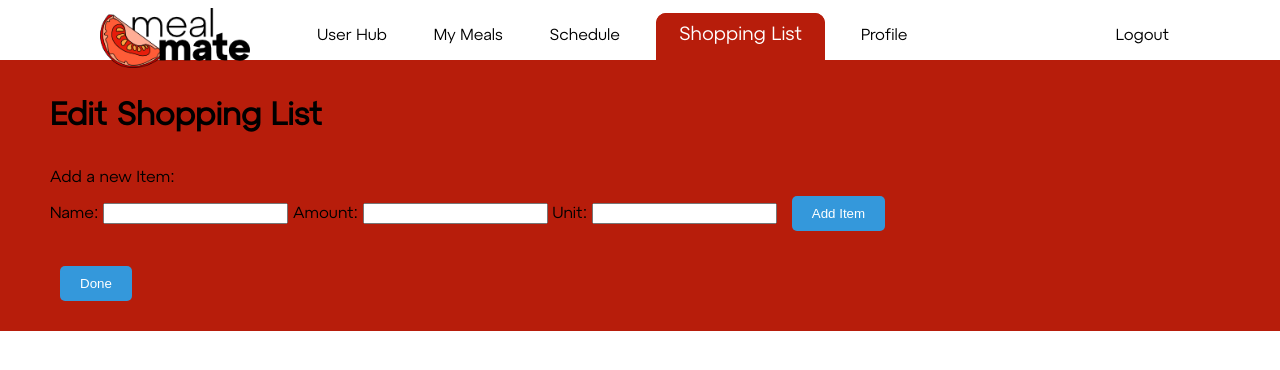
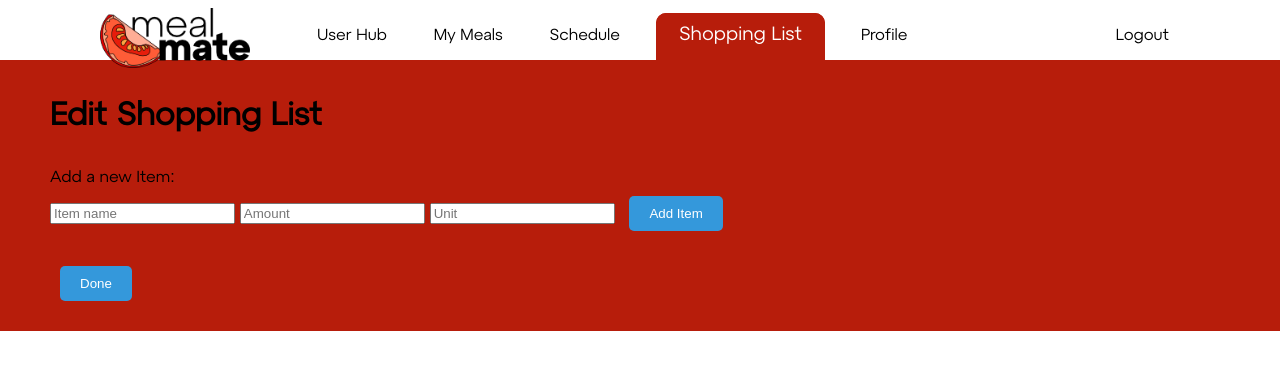
Before and after one commit to annalina0810/MyMealMate, a Django app: page /MyMealMate/shopping_list/edit_shopping_list/ in a window 1280 px wide. Shown: the top 370 px of the page. Run offline with Django 3.2, Linux system fonts and the light colour scheme; the visitor is signed in with stand-in values (Sample User, id 1); data comes from the database, SQL or seed files in the repository; data that the repository does not hold is empty.

Commit message:
changed edit shopping list to match the wireframes

```diff
--- a/MyMealMate/urls.py
+++ b/MyMealMate/urls.py
@@ -24,6 +24,9 @@ urlpatterns = [
     path('shopping_list/clear_completed/', views.clear_completed, name='clear_completed'),
     path('shopping_list/clicked/<int:item_id>/', views.clicked_item, name='clicked'),
     path('shopping_list/edit_shopping_list/', views.edit_shopping_list, name='edit_shopping_list'),
+    path('shopping_list/edit_shopping_list/add_item', views.add_shopping_list_item, name='add_item'),
+    path('shopping_list/edit_shopping_list/edit_item', views.edit_shopping_list_item, name='edit_item'),
+    path('shopping_list/edit_shopping_list/delete_item', views.delete_shopping_list_item, name='delete_item'),
     path('logout/', views.user_logout, name='logout'),
     path('delete_account/', views.delete_account, name="delete_account"),
 ]
--- a/MyMealMate/views.py
+++ b/MyMealMate/views.py
@@ -333,7 +333,6 @@ def clear_completed(request):
 
 @login_required
 def edit_shopping_list(request):
-    # ToDo: don't allow unit without amount
     shopping_list = ShoppingList.objects.get_or_create(user=request.user)[0]
     items = ShoppingListItem.objects.filter(shoppingList=shopping_list).order_by("checked")
     form = ShoppingListForm()
@@ -341,8 +340,14 @@ def edit_shopping_list(request):
     if request.method == 'POST':
         form = ShoppingListForm(request.POST)
         if form.is_valid():
-            amount = int(form.data["amount"]) if form.data["amount"] != "" else 0
-            item = shopping_list.add_item(form.data['name'], amount, form.data["unit"])
+            # get the item that was edited
+            item = ShoppingListItem.objects.get(id=form.data["item-id"])
+
+            # update values and save item
+            item.name = form.data["name"]
+            item.amount = int(form.data["amount"]) if form.data["amount"] != "" else 1
+            item.unit = form.data["unit"]
+            item.save()
 
             return redirect(reverse('MyMealMate:edit_shopping_list'))
     else:
@@ -352,6 +357,59 @@ def edit_shopping_list(request):
 
     response = render(request, 'MyMealMate/edit_shopping_list.html', context = context_dict)
     return response
+
+
+@csrf_exempt
+def add_shopping_list_item(request):
+    if request.method == 'POST':
+        name = request.POST.get('name')
+        amount = int(request.POST.get('amount')) if request.POST.get('amount') != "" else 1
+        unit = request.POST.get('unit')
+
+        # add the item to the shopping list
+        shopping_list = ShoppingList.objects.get_or_create(user=request.user)[0]
+        item = shopping_list.add_item(name, amount, unit)
+        item.save()
+        return JsonResponse({'id': item.id})
+    else:
+        return JsonResponse({'error': 'Method not allowed'}, status=405)
+
+
+@csrf_exempt
+def edit_shopping_list_item(request):
+    if request.method == 'GET':
+        item_id = request.GET.get('item_id')
+        try:
+            item = ShoppingListItem.objects.get(id=item_id)
+            data = {
+                'name': item.name,
+                'amount': item.amount,
+                'unit': item.unit
+            }
+            response = JsonResponse(data)
+
+            return response
+        except ShoppingListItem.DoesNotExist:
+            return JsonResponse({'error': 'Item not found'}, status=404)
+
+    else:
+        return JsonResponse({'error': 'Method not allowed'}, status=405)
+
+
+@csrf_exempt
+def delete_shopping_list_item(request):
+    if request.method == 'POST':
+
+        item_id = request.POST.get('item_id')
+        # Retrieve the item
+        item = get_object_or_404(ShoppingListItem, id=item_id)
+
+        # Delete the item
+        item.delete()
+
+        return JsonResponse({'message': 'Item deleted successfully'})
+    else:
+        return JsonResponse({'error': 'Method not allowed'}, status=405)
 
 
 @login_required
--- /dev/null
+++ b/static/js/edit_shopping_list_items.js
@@ -0,0 +1,91 @@
+// jQuery document ready function
+$(document).ready(function() {
+  // Handle adding new items without refreshing the page
+  $("#add-item").on("click", function() {
+    var name = $("#new-item-name").val();
+    var amount = $("#new-item-amount").val();
+    var unit = $("#new-item-unit").val();
+
+    if (name || (name && amount) || (name && amount && unit)) {
+      console.log("Adding item...")
+
+      $.ajax({
+        type: "POST",
+        url: "add_item",
+        data: {
+            'name': name,
+            'amount': amount,
+            'unit': unit,
+            'csrfmiddlewaretoken': '{{ csrf_token }}'
+        },
+        success: function(response) {
+            console.log("item added successfully")
+            location.reload()
+        },
+        error: function(error) {
+            console.log("Error adding item")
+            console.log(error);
+        }
+      });
+    }
+  });
+
+  $(".edit-item").on("click", function() {
+    console.log("Editing item...")
+
+    var itemId = $(this).data("item-id");
+    var listItem = $(this).closest("li");
+
+    // Convert item into form for editing
+    var editForm = '<form class="edit-form" data-id="">';
+    editForm += '<input type="hidden" id="edit-item-id" name="item-id" value="' + itemId + '">';
+    editForm += '<input type="text" id = "edit-name" name="name">';
+    editForm += '<input type="number" id = "edit-amount" name="amount">';
+    editForm += '<input type="text" id = "edit-unit"  name="unit" ">';
+    editForm += '<button type="submit">Save</button>';
+    editForm += '</form>';
+
+    // Send AJAX request to get item details
+    $.ajax({
+        type: "GET",
+        url: "edit_item",
+        data: {
+            'item_id': itemId,
+        },
+        success: function(response) {
+            // Populate the form fields with ingredient details
+            $("#edit-name").val(response.name);
+            $("#edit-amount").val(response.amount);
+            $("#edit-unit").val(response.unit);
+        },
+        error: function(xhr, textStatus, errorThrown) {
+            console.log("Error:", errorThrown);
+        }
+    });
+
+    listItem.html(editForm);
+
+   });
+
+  $("#item-list").on("click", ".delete-item", function() {
+    var itemId = $(this).data("item-id");
+    var listItem = $(this).closest("li");
+    $.ajax({
+        type: "POST",
+        url: "delete_item",
+        data: {
+            'item_id': itemId,
+            'csrfmiddlewaretoken': '{{ csrf_token }}'
+        },
+        success: function(response) {
+          console.log("Item deleted successfully");
+          // Remove the item from the list on success
+          listItem.remove();
+      },
+        error: function(error) {
+          console.log("Error deleting item");
+          console.log(error);
+        }
+    });
+  });
+});
--- a/templates/MyMealMate/edit_shopping_list.html
+++ b/templates/MyMealMate/edit_shopping_list.html
@@ -6,30 +6,41 @@
     Edit Shopping List
 {% endblock %}
 
+{% block stylesheet_block %}
+    <link rel="stylesheet" href="https://cdnjs.cloudflare.com/ajax/libs/font-awesome/4.7.0/css/font-awesome.min.css">
+{% endblock %}
+{% block script_block %}
+    <script src="https://code.jquery.com/jquery-3.6.4.min.js"></script>
+    <script src="{% static 'js/edit_shopping_list_items.js' %}"></script>
+{% endblock %}
+
+
 {% block body_block %}
 <h1>Edit Shopping List</h1>
     {%if items%}
-        {%for item in items%}
-            {% if item.checked %}
-            <s>{{item.name}}{%if item.amount%}: {{item.amount}} {%if item.unit%} {{item.unit}} {%endif%} {%endif%}</s>
-            {%else%}
-            {{item.name}}{%if item.amount%}: {{item.amount}} {%if item.unit%} {{item.unit}} {%endif%} {%endif%}
-            {%endif%}<br/>
-        {%endfor%}
+    <form name="edit-form" method="post">
+        {% csrf_token %}
+          <ul id="item-list">
+              {%for item in items%}
+                <li>{% if item.checked %}
+                <s>{{item.name}}{%if item.amount%}: {{item.amount}} {%if item.unit%} {{item.unit}} {%endif%} {%endif%}</s>
+                {%else%}
+                {{item.name}}{%if item.amount%}: {{item.amount}} {%if item.unit%} {{item.unit}} {%endif%} {%endif%}
+                {%endif%} &nbsp;&nbsp;&nbsp;&nbsp;&nbsp;
+                <button class="edit-item" data-item-id="{{ item.id }}"><i class="fa fa-pencil"></i></button>
+                <button class="delete-item" data-item-id="{{ item.id }}"><i class="fa fa-trash"></i></button> </li>
+              {%endfor%}
+          </ul>
+    </form>
     {%endif%}
     <br/>
     Add a new Item:
-    <form id="shopping_list_form" method="post" action="{%url 'MyMealMate:edit_shopping_list' %}">
+    <form method="post" id="add-item-form">
         {% csrf_token %}
-        {% for hidden in form.hidden_fields %}
-            {{ hidden }}
-            {% endfor %}
-            {% for field in form.visible_fields %}
-                {{ field.errors }}
-                {{ field.help_text }}
-                {{ field }}
-            {% endfor %}
-            <input class="button" type="submit" name="submit" value="Add Item" />
+        <input type="text" id="new-item-name" placeholder="Item name" required>
+        <input type="number" id="new-item-amount" placeholder="Amount">
+        <input type="text" id="new-item-unit" placeholder="Unit">
+        <button class="button" type="button" id="add-item">Add Item</button>
     </form>
 <br/>
 <div>
--- a/templates/MyMealMate/shopping_list.html
+++ b/templates/MyMealMate/shopping_list.html
@@ -29,8 +29,8 @@
     {%endif%}
 <br/>
 <div>
-    <button class="button" onclick="window.location.href = '{% url 'MyMealMate:edit_shopping_list' %}';">Add Items</button>
-    <button class="button" onclick="clearAll()">New clear All</button>
+    <button class="button" onclick="window.location.href = '{% url 'MyMealMate:edit_shopping_list' %}';">Edit</button>
+    <button class="button" onclick="clearAll()">Clear All</button>
     <button class="button" onclick="window.location.href = '{% url 'MyMealMate:clear_completed' %}';">Clear completed</button>
 </div>
 {% endblock %}
```
